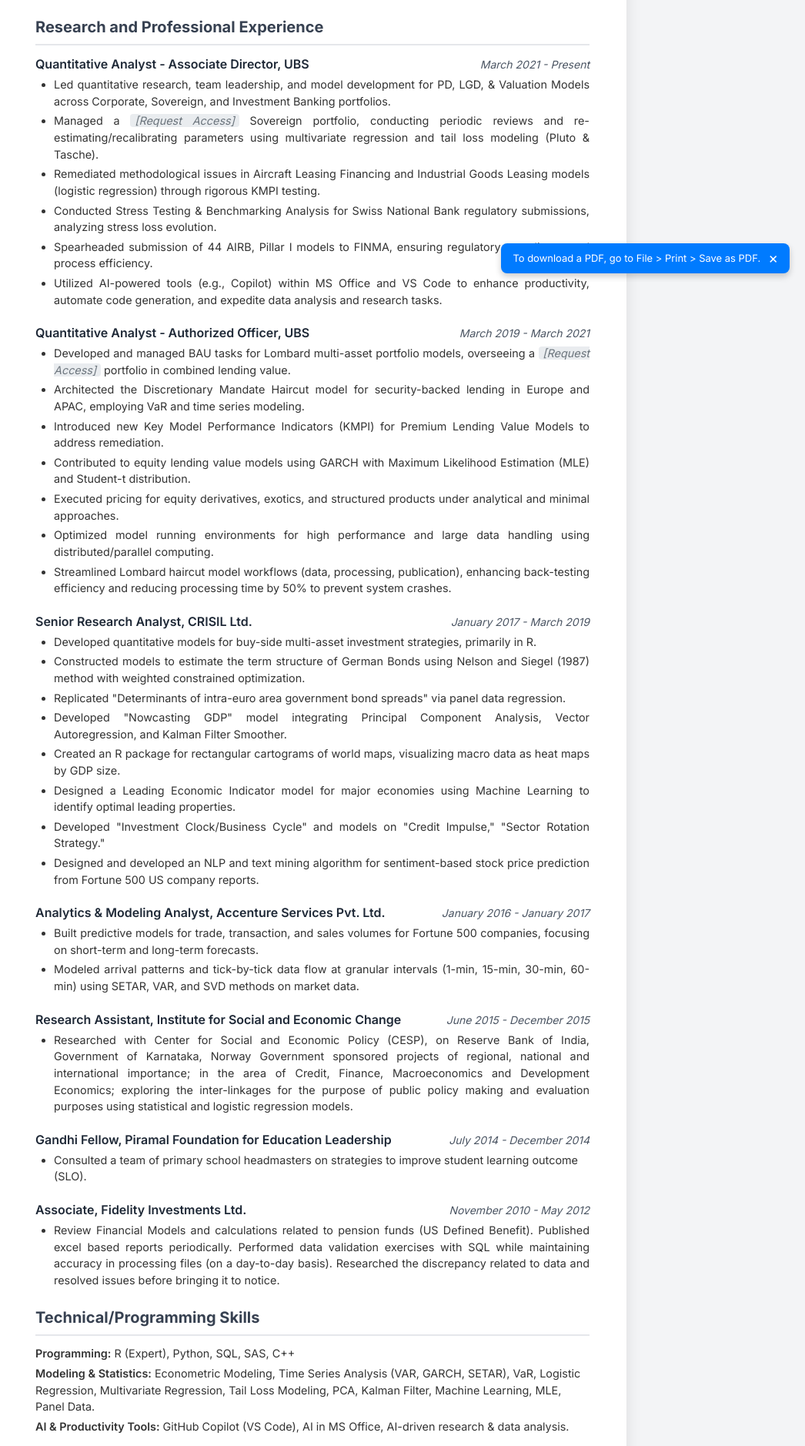
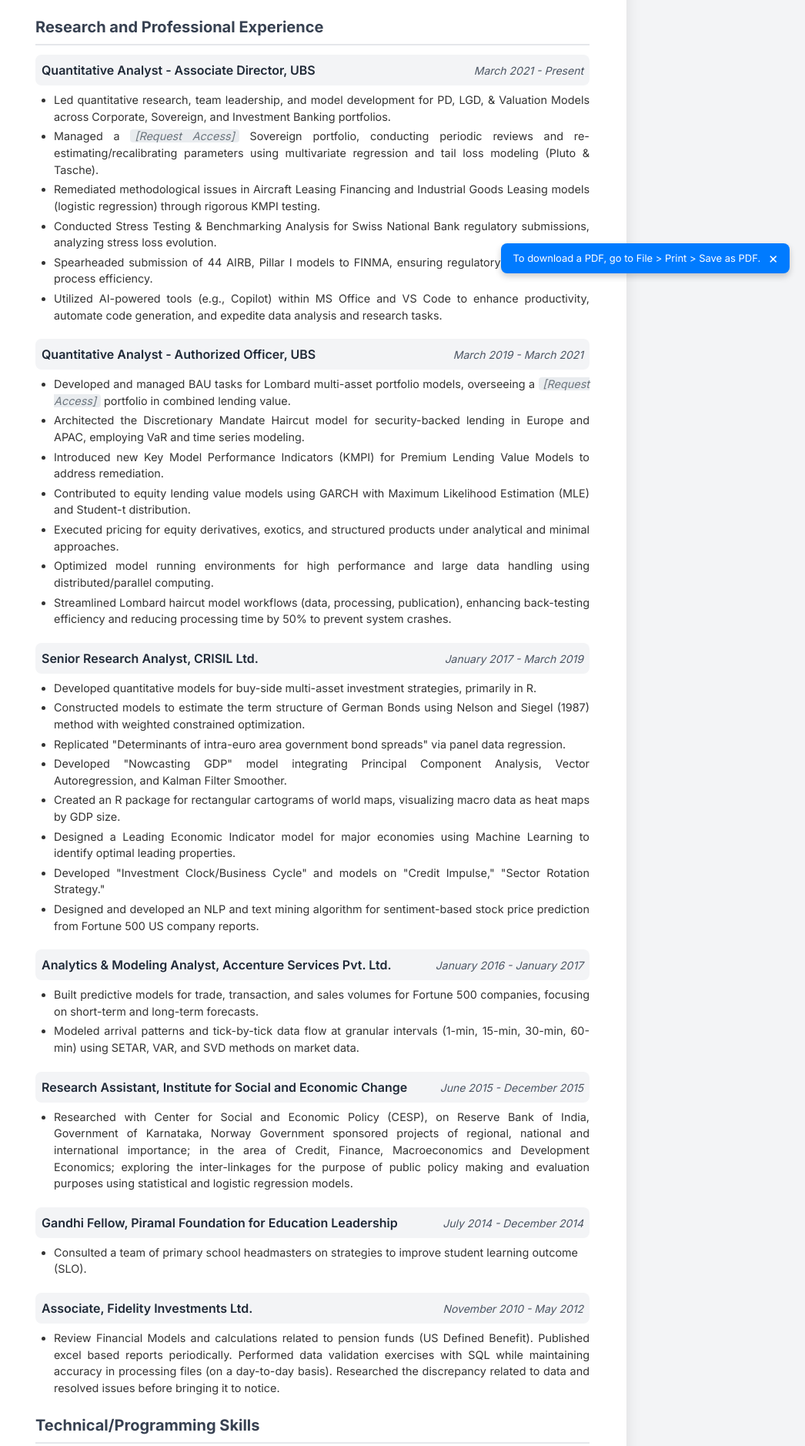
Before and after one commit to rahulkumareconomist/rahulkumareconomist.github.io, a website: page resume.html in a window 1280 px wide. Shown: the part 425-2303 px from the top of the page at 77% size, without its empty margins (234-1280 px from the left). Drawn offline with nearby package versions, Linux system fonts and the light colour scheme.

Commit message:
updated resume
updated resume

```diff
--- a/resume.html
+++ b/resume.html
@@ -115,6 +115,11 @@
                 font-style: italic;
                 font-weight: normal;
             }
+             .experience-header {
+                background-color: #f3f4f6 !important; /* Ensures highlight is visible in print */
+                -webkit-print-color-adjust: exact; /* Chrome/Safari */
+                color-adjust: exact; /* Firefox */
+            }
         }
     </style>
 </head>
@@ -157,12 +162,12 @@
                 <h2 class="text-xl font-bold border-b-2 border-gray-200 pb-2 mb-3 text-gray-700">Research and Professional Experience</h2>
 
                 <div class="mb-5">
-                    <div class="flex justify-between items-baseline flex-wrap">
-                        <!-- MODIFIED: Reduced heading size -->
+                    <!-- MODIFIED: Added highlight styling -->
+                    <div class="experience-header flex justify-between items-baseline flex-wrap bg-gray-100 p-2 rounded-lg">
                         <h3 class="text-base font-semibold text-gray-800">Quantitative Analyst - Associate Director, UBS</h3>
                         <p class="text-sm text-gray-600 italic">March 2021 - Present</p>
                     </div>
-                    <ul class="list-disc pl-6 mt-1 space-y-1">
+                    <ul class="list-disc pl-6 mt-2 space-y-1">
                         <li class="text-justify">Led quantitative research, team leadership, and model development for PD, LGD, & Valuation Models across Corporate, Sovereign, and Investment Banking portfolios.</li>
                         <li class="text-justify">Managed a <span class="confidential" data-confidential-info="multi-billion USD">[Request Access]</span> Sovereign portfolio, conducting periodic reviews and re-estimating/recalibrating parameters using multivariate regression and tail loss modeling (Pluto & Tasche).</li>
                         <li class="text-justify">Remediated methodological issues in Aircraft Leasing Financing and Industrial Goods Leasing models (logistic regression) through rigorous KMPI testing.</li>
@@ -173,12 +178,12 @@
                 </div>
 
                 <div class="mb-5">
-                    <div class="flex justify-between items-baseline flex-wrap">
-                        <!-- MODIFIED: Reduced heading size -->
+                     <!-- MODIFIED: Added highlight styling -->
+                    <div class="experience-header flex justify-between items-baseline flex-wrap bg-gray-100 p-2 rounded-lg">
                         <h3 class="text-base font-semibold text-gray-800">Quantitative Analyst - Authorized Officer, UBS</h3>
                         <p class="text-sm text-gray-600 italic">March 2019 - March 2021</p>
                     </div>
-                    <ul class="list-disc pl-6 mt-1 space-y-1">
+                    <ul class="list-disc pl-6 mt-2 space-y-1">
                         <li class="text-justify">Developed and managed BAU tasks for Lombard multi-asset portfolio models, overseeing a <span class="confidential" data-confidential-info="multi-billion USD">[Request Access]</span> portfolio in combined lending value.</li>
                         <li class="text-justify">Architected the Discretionary Mandate Haircut model for security-backed lending in Europe and APAC, employing VaR and time series modeling.</li>
                         <li class="text-justify">Introduced new Key Model Performance Indicators (KMPI) for Premium Lending Value Models to address remediation.</li>
@@ -190,12 +195,12 @@
                 </div>
 
                 <div class="mb-5">
-                    <div class="flex justify-between items-baseline flex-wrap">
-                        <!-- MODIFIED: Reduced heading size -->
+                     <!-- MODIFIED: Added highlight styling -->
+                    <div class="experience-header flex justify-between items-baseline flex-wrap bg-gray-100 p-2 rounded-lg">
                         <h3 class="text-base font-semibold text-gray-800">Senior Research Analyst, CRISIL Ltd.</h3>
                          <p class="text-sm text-gray-600 italic">January 2017 - March 2019</p>
                     </div>
-                    <ul class="list-disc pl-6 mt-1 space-y-1">
+                    <ul class="list-disc pl-6 mt-2 space-y-1">
                          <li class="text-justify">Developed quantitative models for buy-side multi-asset investment strategies, primarily in R.</li>
                          <li class="text-justify">Constructed models to estimate the term structure of German Bonds using Nelson and Siegel (1987) method with weighted constrained optimization.</li>
                          <li class="text-justify">Replicated "Determinants of intra-euro area government bond spreads" via panel data regression.</li>
@@ -208,43 +213,43 @@
                 </div>
 
                 <div class="mb-5">
-                    <div class="flex justify-between items-baseline flex-wrap">
-                        <!-- MODIFIED: Reduced heading size -->
+                     <!-- MODIFIED: Added highlight styling -->
+                    <div class="experience-header flex justify-between items-baseline flex-wrap bg-gray-100 p-2 rounded-lg">
                         <h3 class="text-base font-semibold text-gray-800">Analytics & Modeling Analyst, Accenture Services Pvt. Ltd.</h3>
                          <p class="text-sm text-gray-600 italic">January 2016 - January 2017</p>
                     </div>
-                     <ul class="list-disc pl-6 mt-1 space-y-1">
+                     <ul class="list-disc pl-6 mt-2 space-y-1">
                         <li class="text-justify">Built predictive models for trade, transaction, and sales volumes for Fortune 500 companies, focusing on short-term and long-term forecasts.</li>
                         <li class="text-justify">Modeled arrival patterns and tick-by-tick data flow at granular intervals (1-min, 15-min, 30-min, 60-min) using SETAR, VAR, and SVD methods on market data.</li>
                     </ul>
                 </div>
                 <div class="mb-5">
-                    <div class="flex justify-between items-baseline flex-wrap">
-                        <!-- MODIFIED: Reduced heading size -->
+                     <!-- MODIFIED: Added highlight styling -->
+                    <div class="experience-header flex justify-between items-baseline flex-wrap bg-gray-100 p-2 rounded-lg">
                         <h3 class="text-base font-semibold text-gray-800">Research Assistant, Institute for Social and Economic Change</h3>
                          <p class="text-sm text-gray-600 italic">June 2015 - December 2015</p>
                     </div>
-                    <ul class="list-disc pl-6 mt-1 space-y-1">
+                    <ul class="list-disc pl-6 mt-2 space-y-1">
                         <li class="text-justify">Researched with Center for Social and Economic Policy (CESP), on Reserve Bank of India, Government of Karnataka, Norway Government sponsored projects of regional, national and international importance; in the area of Credit, Finance, Macroeconomics and Development Economics; exploring the inter-linkages for the purpose of public policy making and evaluation purposes using statistical and logistic regression models.</li>
                     </ul>
                 </div>
                 <div class="mb-5">
-                    <div class="flex justify-between items-baseline flex-wrap">
-                        <!-- MODIFIED: Reduced heading size -->
+                     <!-- MODIFIED: Added highlight styling -->
+                    <div class="experience-header flex justify-between items-baseline flex-wrap bg-gray-100 p-2 rounded-lg">
                         <h3 class="text-base font-semibold text-gray-800">Gandhi Fellow, Piramal Foundation for Education Leadership</h3>
                          <p class="text-sm text-gray-600 italic">July 2014 - December 2014</p>
                     </div>
-                    <ul class="list-disc pl-6 mt-1 space-y-1">
+                    <ul class="list-disc pl-6 mt-2 space-y-1">
                         <li>Consulted a team of primary school headmasters on strategies to improve student learning outcome (SLO).</li>
                     </ul>
                 </div>
                 <div class="mb-5">
-                    <div class="flex justify-between items-baseline flex-wrap">
-                        <!-- MODIFIED: Reduced heading size -->
+                     <!-- MODIFIED: Added highlight styling -->
+                    <div class="experience-header flex justify-between items-baseline flex-wrap bg-gray-100 p-2 rounded-lg">
                         <h3 class="text-base font-semibold text-gray-800">Associate, Fidelity Investments Ltd.</h3>
                          <p class="text-sm text-gray-600 italic">November 2010 - May 2012</p>
                     </div>
-                    <ul class="list-disc pl-6 mt-1 space-y-1">
+                    <ul class="list-disc pl-6 mt-2 space-y-1">
                         <li class="text-justify">Review Financial Models and calculations related to pension funds (US Defined Benefit). Published excel based reports periodically. Performed data validation exercises with SQL while maintaining accuracy in processing files (on a day-to-day basis). Researched the discrepancy related to data and resolved issues before bringing it to notice.</li>
                     </ul>
                 </div>
```
